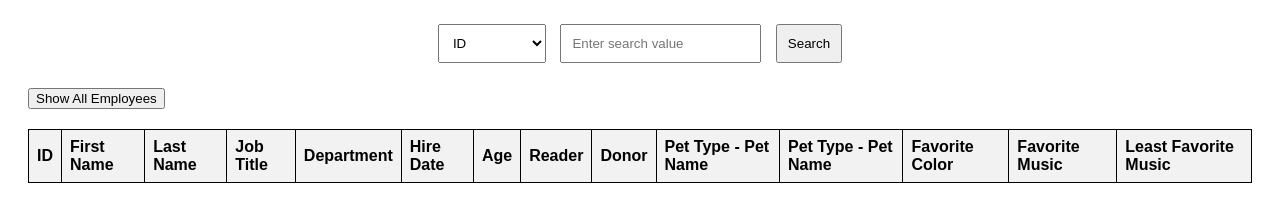
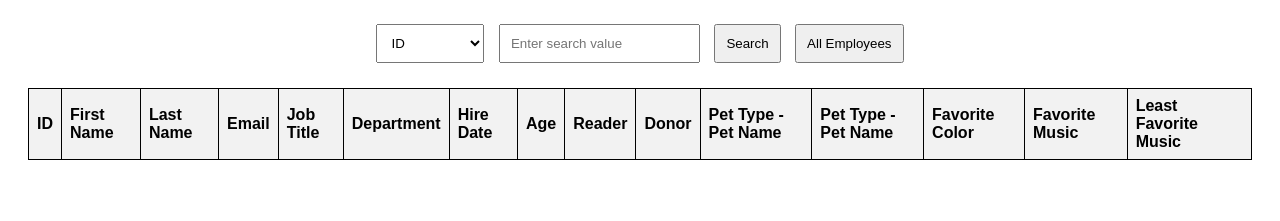
Before and after one commit to rfsmart-mbrookins/RFS_LIBRARY, a website: page public/index.html in a window 1280 px wide. Shown: the part 89-310 px from the top of the page. Drawn offline with Linux system fonts and the light colour scheme.

Commit message:
show all employees

```diff
--- a/public/index.html
+++ b/public/index.html
@@ -17,9 +17,10 @@
         </select>
         <input type="text" id="searchValue" placeholder="Enter search value">
         <button type="submit">Search</button>
+         <!-- Button to show all employees -->
+    <button id="showAllEmployeesButton">All Employees</button>
     </form>
-    <!-- Button to show all employees -->
-    <button id="showAllEmployeesButton">Show All Employees</button>
+
     <!-- Table to display employee data -->
     <table id="employeeTable">
         <thead>
@@ -27,6 +28,7 @@
                 <th>ID</th>
                 <th>First Name</th>
                 <th>Last Name</th>
+                <th>Email</th>
                 <th>Job Title</th>
                 <th>Department</th>
                 <th>Hire Date</th>
--- a/public/js/script.js
+++ b/public/js/script.js
@@ -37,6 +37,7 @@ function populateTable(employees) {
                 <td>${employee.id}</td>
                 <td>${employee.first_name}</td>
                 <td>${employee.last_name}</td>
+                <td>${employee.email}</td>
                 <td>${employee.job_title}</td>
                 <td>${employee.department}</td>
                 <td>${formattedHireDate}</td>
```
